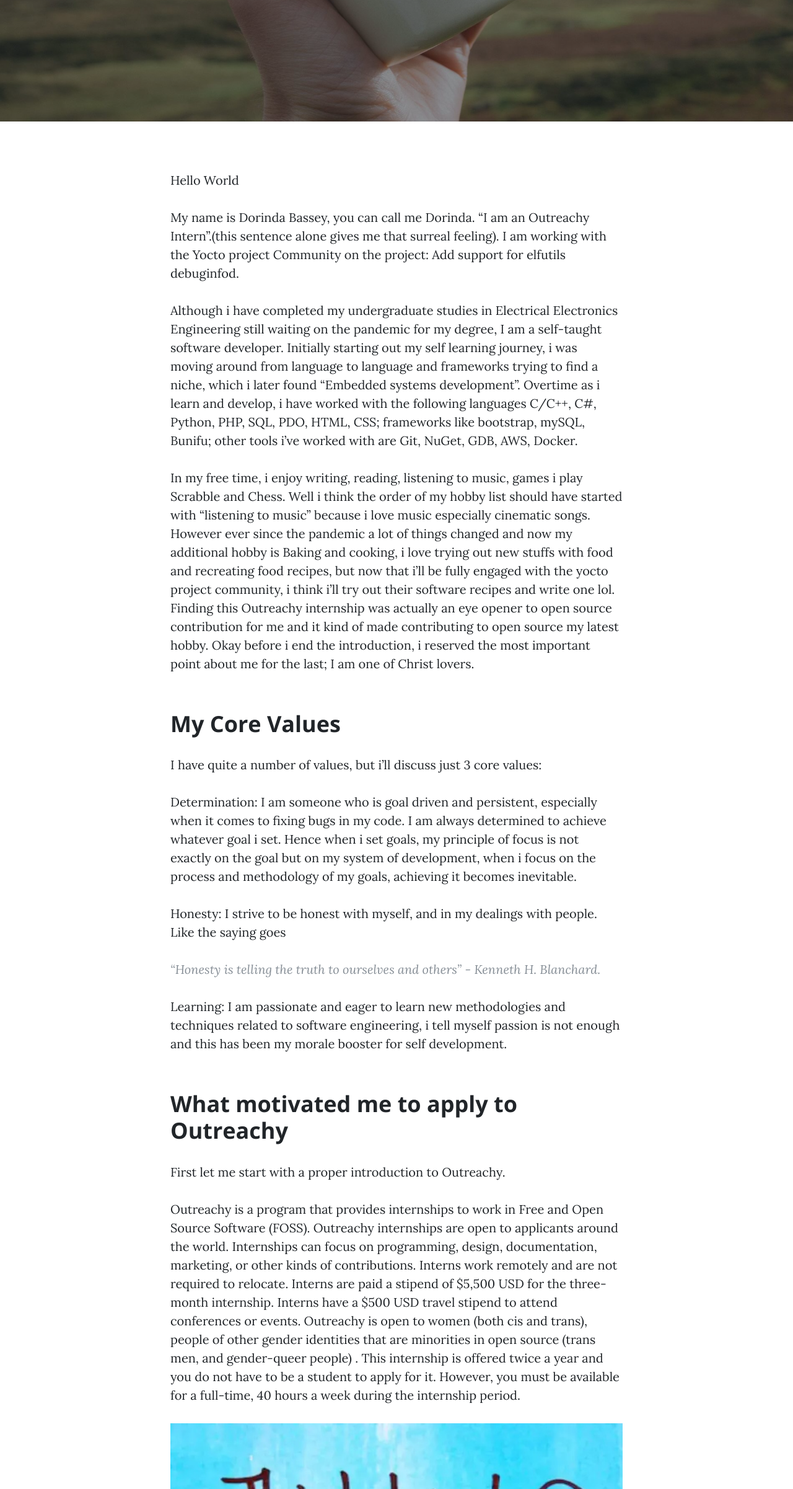
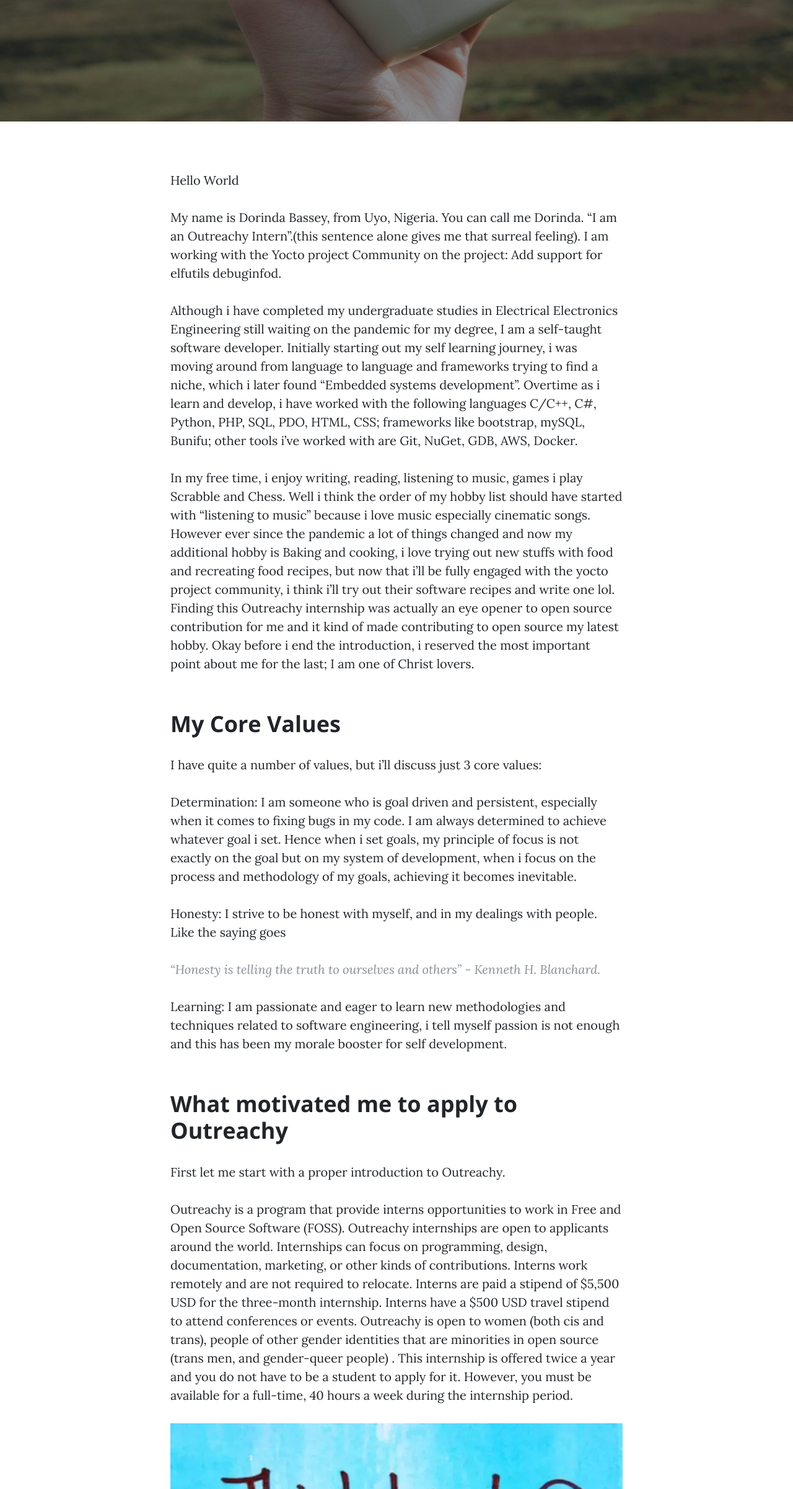
Before and after one commit to dorindabassey/dorindabassey.github.io, a website: page post.html in a window 1280 px wide. Shown: the part 398-2800 px from the top of the page at 62% size. Drawn offline with nearby package versions, Linux system fonts and the light colour scheme.

Commit message:
neew commit

```diff
--- a/post.html
+++ b/post.html
@@ -77,7 +77,7 @@
         <div class="col-lg-8 col-md-10 mx-auto">
           <p>Hello World</p>
 
-          <p>My name is Dorinda Bassey, you can call me Dorinda. “I am an Outreachy Intern”.(this sentence alone gives me that surreal feeling). I am working with the Yocto project Community on the project: Add support for elfutils debuginfod.</p>
+          <p>My name is Dorinda Bassey, from Uyo, Nigeria. You can call me Dorinda. “I am an Outreachy Intern”.(this sentence alone gives me that surreal feeling). I am working with the Yocto project Community on the project: Add support for elfutils debuginfod.</p>
 
           <p>Although i have completed my undergraduate studies in Electrical Electronics Engineering still waiting on the pandemic for my degree, I am a self-taught software developer. Initially starting out my self learning journey, i was moving around from language to language and frameworks trying to find a niche, which i later found “Embedded systems development”. Overtime as i learn and develop, i have worked with the following languages C/C++, C#, Python, PHP, SQL, PDO, HTML, CSS; frameworks like bootstrap, mySQL, Bunifu; other tools i’ve worked with are Git, NuGet, GDB, AWS, Docker.</p>
 
@@ -95,7 +95,7 @@
           <h2 class="section-heading">What motivated me to apply to Outreachy</h2>
 
           <p>First let me start with a proper introduction to Outreachy.</p>
-          <p>Outreachy is a program that provides internships to work in Free and Open Source Software (FOSS). Outreachy internships are open to applicants around the world. Internships can focus on programming, design, documentation, marketing, or other kinds of contributions. Interns work remotely and are not required to relocate. Interns are paid a stipend of $5,500 USD for the three-month internship. Interns have a $500 USD travel stipend to attend conferences or events. Outreachy is open to women (both cis and trans), people of other gender identities that are minorities in open source (trans men, and gender-queer people) . This internship is offered twice a year and you do not have to be a student to apply for it. However, you must be available for a full-time, 40 hours a week during the internship period. </p>
+          <p>Outreachy is a program that provide interns opportunities to work in Free and Open Source Software (FOSS). Outreachy internships are open to applicants around the world. Internships can focus on programming, design, documentation, marketing, or other kinds of contributions. Interns work remotely and are not required to relocate. Interns are paid a stipend of $5,500 USD for the three-month internship. Interns have a $500 USD travel stipend to attend conferences or events. Outreachy is open to women (both cis and trans), people of other gender identities that are minorities in open source (trans men, and gender-queer people) . This internship is offered twice a year and you do not have to be a student to apply for it. However, you must be available for a full-time, 40 hours a week during the internship period. </p>
 
           <a href="#">
             <img class="img-fluid" src="img/post-sample-image.jpg" alt="">
```
